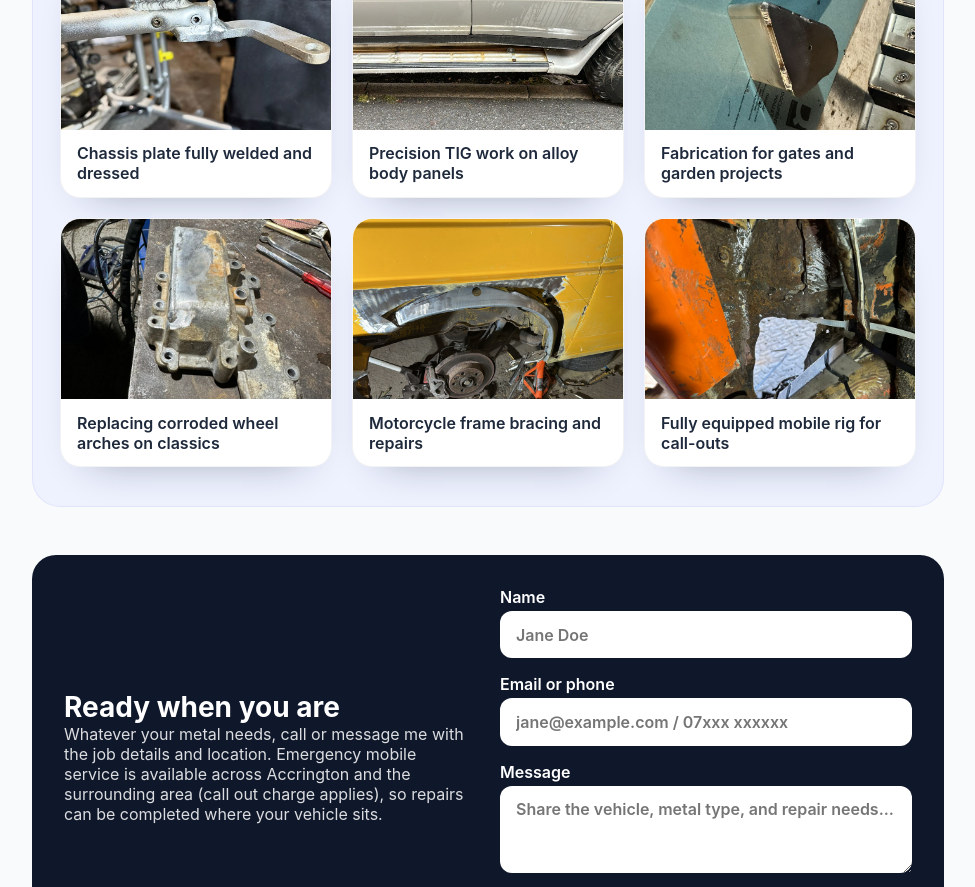
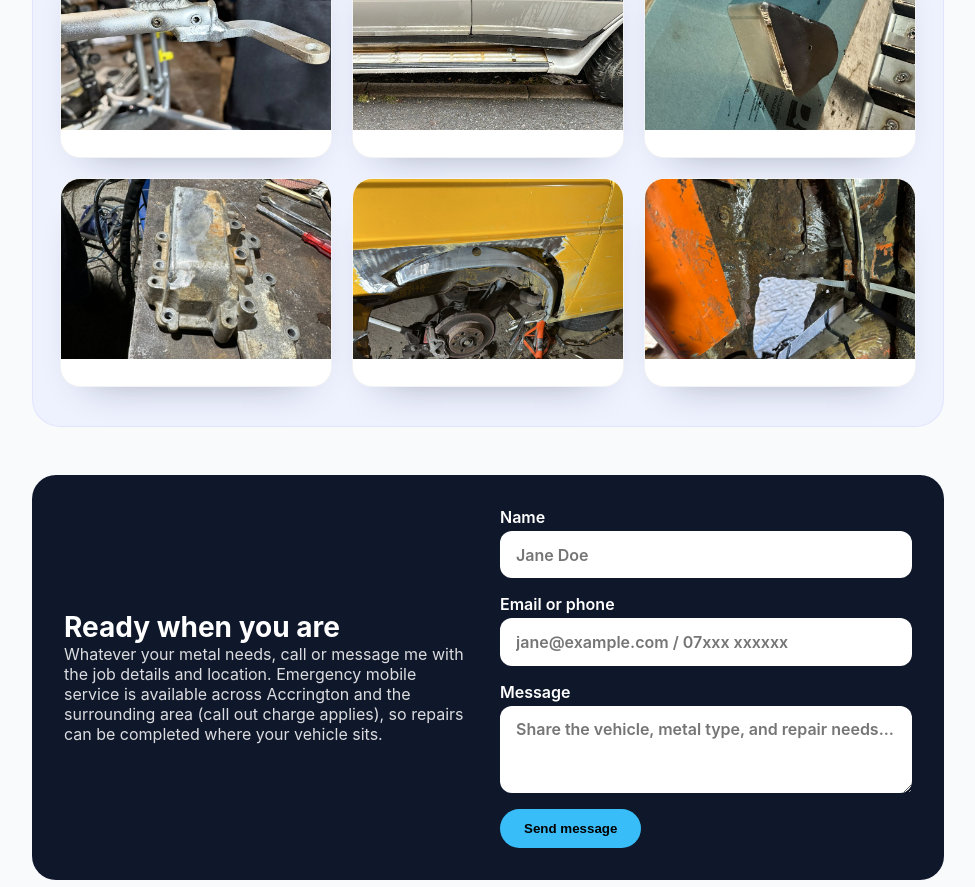
Before and after one commit to jenkinchris11/WelderDave, a Vue app in the folder vue-netlify/: page / in a window 1280 px wide. Shown: the part 1740-2627 px from the top of the page, without its empty margins (152-1127 px from the left). Built offline with nearby package versions, Linux system fonts and the light colour scheme.

Commit message:
Update WorkShowcase.vue

```diff
--- a/vue-netlify/src/components/WorkShowcase.vue
+++ b/vue-netlify/src/components/WorkShowcase.vue
@@ -8,34 +8,22 @@ import mobileRig from '../assets/b61506ee-2109-4e6e-862a-40031732f650.jpg';
 
 const gallery = [
   {
-    src: chassisPlate,
-    alt: 'Freshly welded chassis plate with neat beads',
-    caption: 'Chassis plate fully welded and dressed'
+    src: chassisPlate
   },
   {
-    src: alloyPanel,
-    alt: 'Aluminium panel repair clamped for TIG welding',
-    caption: 'Precision TIG work on alloy body panels'
+    src: alloyPanel
   },
   {
-    src: gateFabrication,
-    alt: 'Fabricated steel gate frame laid out for inspection',
-    caption: 'Fabrication for gates and garden projects'
+    src: gateFabrication
   },
   {
-    src: archRepair,
-    alt: 'Vehicle wheel arch repair with new metal section',
-    caption: 'Replacing corroded wheel arches on classics'
+    src: archRepair
   },
   {
-    src: bikeFrame,
-    alt: 'Motorcycle frame repair with reinforcement plates',
-    caption: 'Motorcycle frame bracing and repairs'
+    src: bikeFrame
   },
   {
-    src: mobileRig,
-    alt: 'Mobile welding setup ready for on-site work',
-    caption: 'Fully equipped mobile rig for call-outs'
+    src: mobileRig
   }
 ];
 </script>
```
